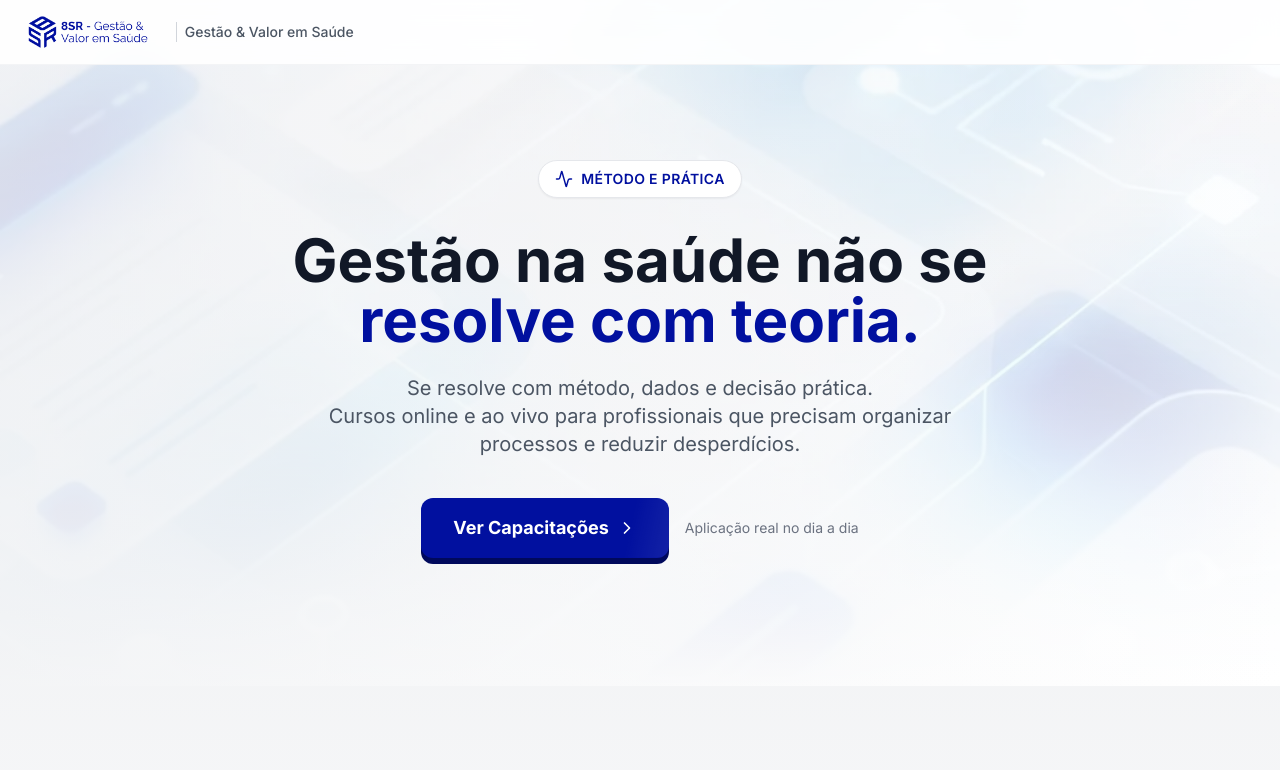
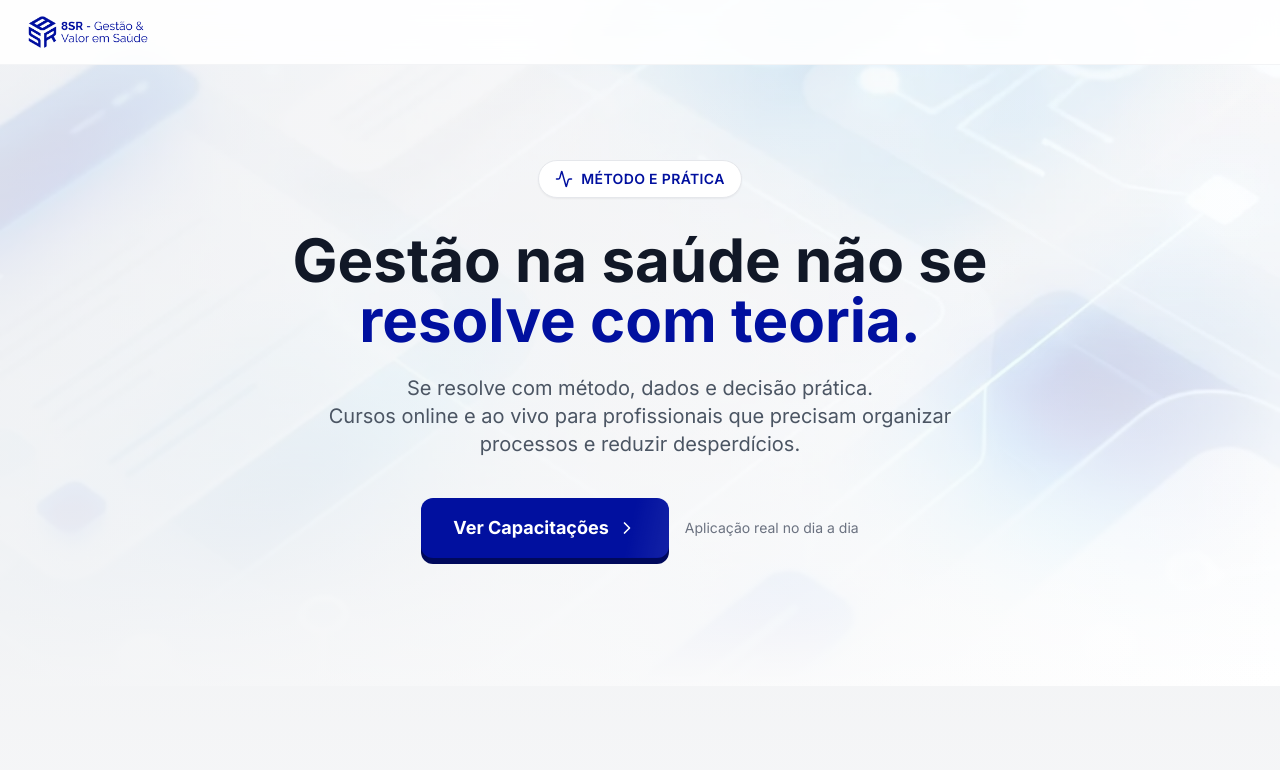
Before and after one commit to VoaNegocio/8sr-gestao, a React (Vite) app: page / in a window 1280 px wide. Shown: the top 770 px of the page. Built offline with nearby package versions, Linux system fonts and the light colour scheme.

Commit message:
ajustes no header

```diff
--- a/src/components/Header.jsx
+++ b/src/components/Header.jsx
@@ -13,9 +13,7 @@ const Header = () => {
                         height="48"
                         className="h-12 w-auto object-contain"
                     />
-                    <span className="text-gray-600 text-sm font-medium hidden sm:block border-l pl-2 ml-2 border-gray-300">
-                        Gestão & Valor em Saúde
-                    </span>
+
                 </div>
 
                 {/* Desktop Nav - Empty for now as per LP request (focus on conversion) */}
```
